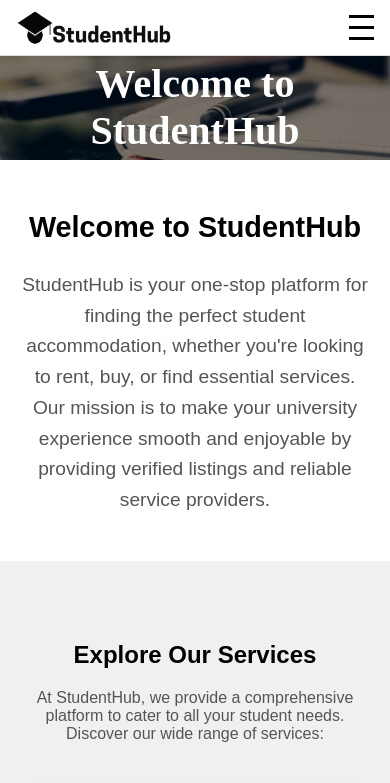
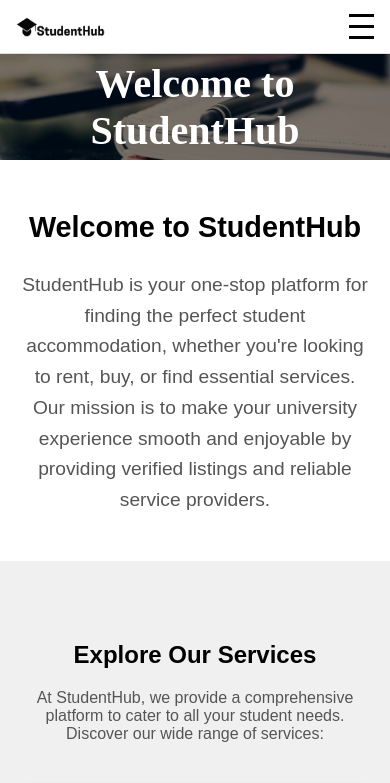
Before and after one commit to Kmmadu/student-portal, a React (Create React App) app in the folder student-portal/: page / in a window 390 px wide. Shown: the top 783 px of the page. Built offline with nearby package versions, Linux system fonts and the light colour scheme.

Commit message:
Modified the size of the header

```diff
--- a/student-portal/src/App.css
+++ b/student-portal/src/App.css
@@ -28,9 +28,15 @@
 }
 
 .logo {
-  height: 35px;
+  height: 30px;
   margin-right: 10px;
   cursor: pointer;
+}
+
+@media (max-width: 768px) {
+  .logo {
+    height: 20px;
+  }
 }
 
 .nav a {
```
